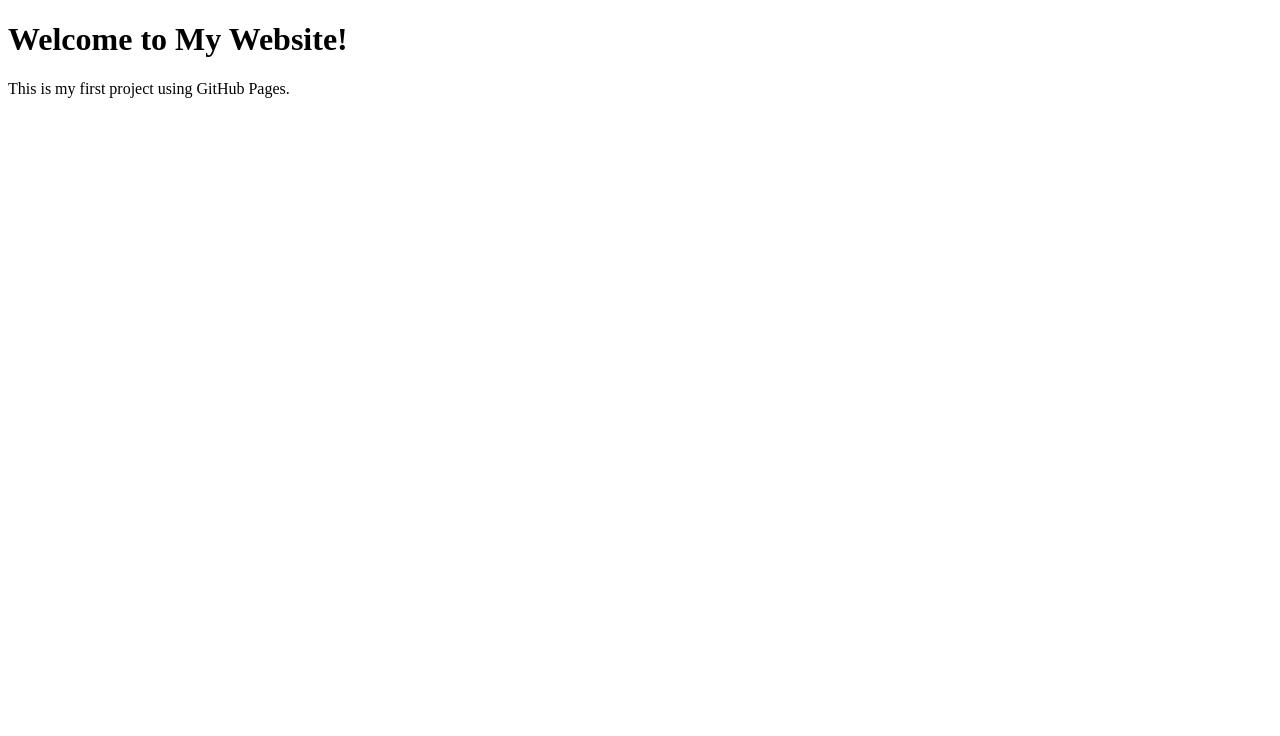
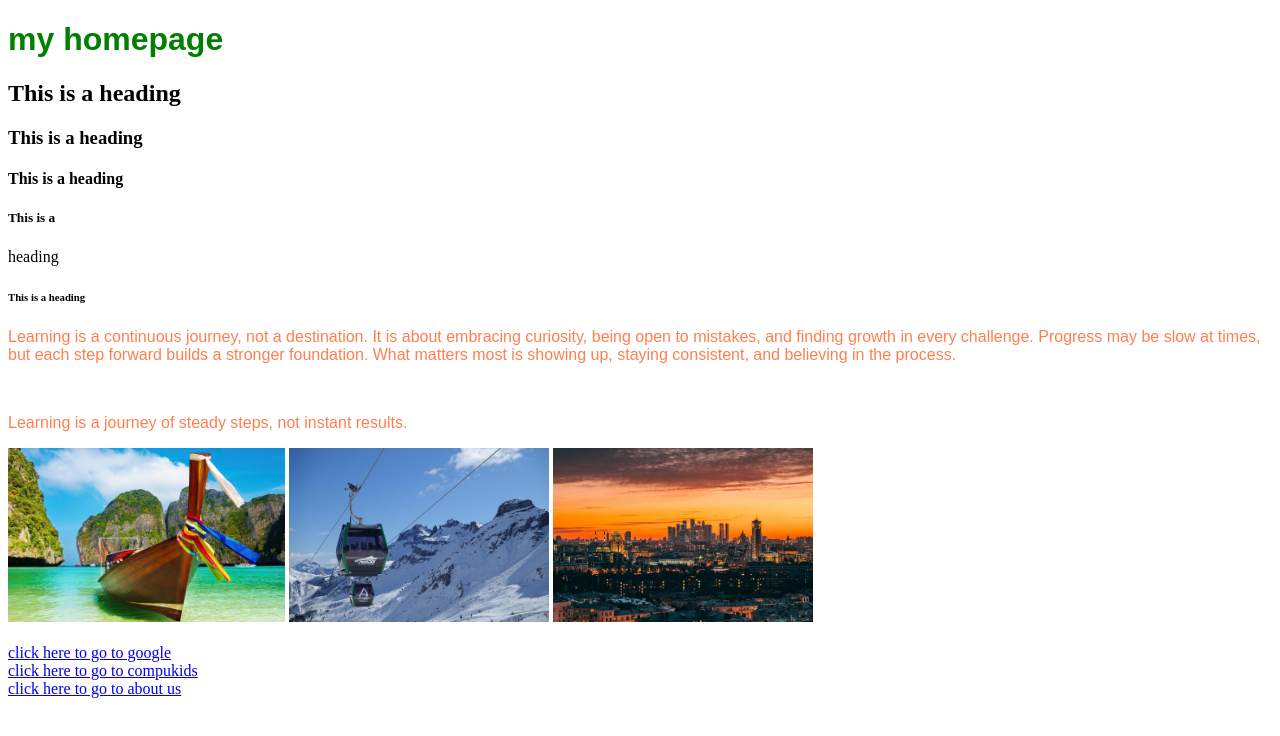
Before and after one commit to dzunisanizitha/website1, a plain HTML site: page index.html in a window 1280 px wide. Drawn offline with Linux system fonts and the light colour scheme; files that its build step writes are made by us from their sources.

Commit message:
Update index.html
this is my first project

```diff
--- a/index.html
+++ b/index.html
@@ -1,11 +1,39 @@
 <!DOCTYPE html>
 <html lang="en">
 <head>
-  <meta charset="UTF-8">
-  <title>My First Website</title>
+    <meta charset="UTF-8">
+    <meta name="viewport" content="width=device-width, initial-scale=1.0">
+     <link rel="stylesheet" href="style.css">
+    <title>Build by Dzunisani</title>
 </head>
 <body>
-  <h1>Welcome to My Website!</h1>
-  <p>This is my first project using GitHub Pages.</p>
+    <h1>my homepage</h1>
+    <h2>This is a heading</h2>
+    <h3>This is a heading</h3>
+    <h4>This is a heading</h4>
+    <h5>This is a </h5>heading</h5>
+    <h6>This is a heading</h6>
+
+    <p>Learning is a continuous journey, not a destination. It is about embracing curiosity, being open to mistakes, and finding growth in every challenge. Progress may be slow at times, but each step forward builds a stronger foundation. What matters most is showing up, staying consistent, and believing in the process.</p>
+    <br>
+    <p>Learning is a journey of steady steps, not instant results.</p>
+
+    <a href="boat.html"><img src="pictures/boat.jpg" alt="boat" width="277"></a>
+    <img src="pictures/cablecar.jpg" alt="cablecar" width="260">
+    <img src="pictures/city.jpg" alt="city" width="260">
+    <br>
+
+
+    <br>
+    <a href="https://www.google.co.za/">click here to go to google</a>
+    <br>
+    <a href="https://compukids.org/">click here to go to compukids</a>
+    <br>
+    <a href="about.html">click here to go to about us</a>
+    <br>
+
+
+
+
 </body>
 </html>
```
